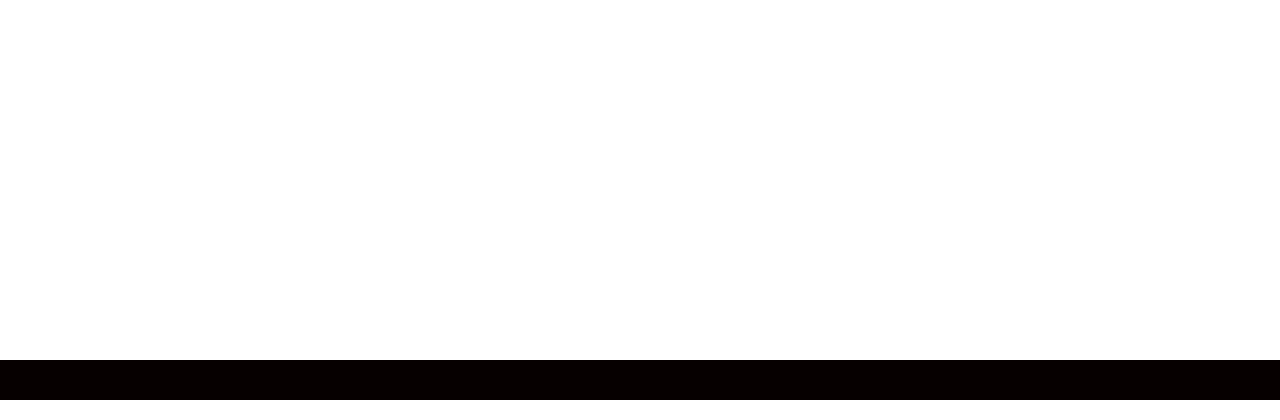
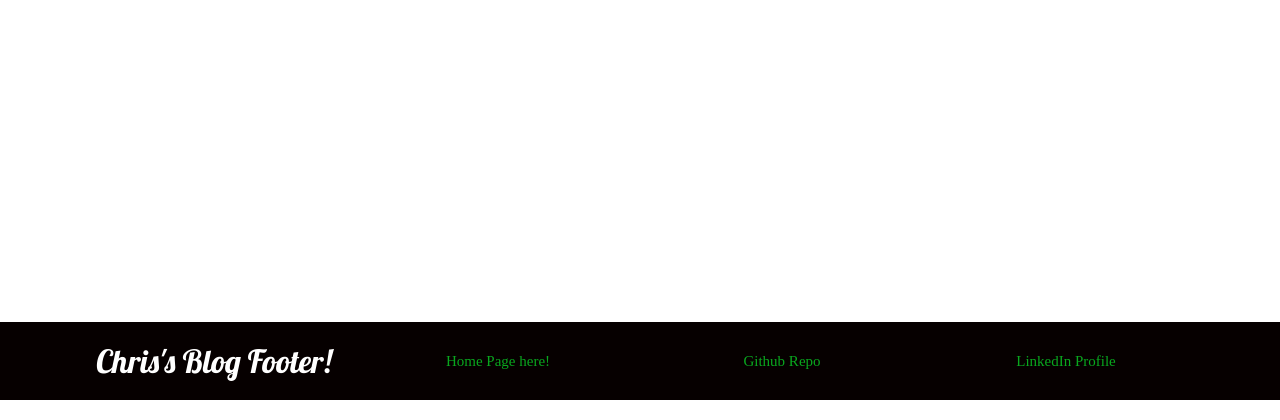
Before and after one commit to MagnusLightwod/projects-personal-25, a Django app: page /posts/ in a window 1280 px wide. Shown: the part 380-800 px from the top of the page. Run offline with Django 5.2, Linux system fonts and the light colour scheme; data that the repository does not hold is empty.

Commit message:
adjusted footer to be for all pages and not a django block, isntalled bootstrap v5

```diff
--- a/blog/templates/blog/base.html
+++ b/blog/templates/blog/base.html
@@ -11,13 +11,14 @@
         <link rel="stylesheet" href="https://cdn.jsdelivr.net/npm/bootstrap@5.3.3/dist/css/bootstrap.min.css" integrity="sha384-QWTKZyjpPEjISv5WaRU9OFeRpok6YctnYmDr5pNlyT2bRjXh0JMhjY6hW+ALEwIH" crossorigin="anonymous">
         <link rel="stylesheet" href="{% static 'css/blog.css' %}">
         <!-- Load in boot strap CSS frame work stuff -->
+         <!-- <link> is just for integrating files and stuff not elements, use <a> for the link below -->
     </head>
 
     <body>
         <header class="page-header">
             <div class="container">
                 <!-- Container auto centers -->
-                <h1><orange_title href="/"> My Django Girls Blog Project</a></h1>
+                <h1><a href="{% url 'post_list' %}"> My Django Girls Blog Project</a></h1>
             </div>
         </header>
 
@@ -34,8 +35,8 @@
             <div class="container">
                 <div class="row">
                     <div class="col">
-                        {% block footer %}
-                        {% endblock %}
+                        {% include 'blog/footer.html' %}
+
                     </div>
                 </div>
             </div>
--- a/blog/templates/blog/home.html
+++ b/blog/templates/blog/footer.html
@@ -1,13 +1,10 @@
 <!DOCTYPE html>
 
-{% extends 'blog/base.html' %}
 
-{% block footer %}
     <div class="footer-links">
-        <h2> Chris's Blog </h2>
-        <h3> <a href="{% url 'post_list' %}" > Posts here!</a></h3>
+        <h2> Chris's Blog Footer! </h2>
+        <h3> <a href="{% url 'post_list' %}" > Home Page here!</a></h3>
         <!-- target=_blank = open link in new tab -->
         <h3> <a href="https://github.com/MagnusLightwod/northeastern" target="_blank">Github Repo</a></h3>
         <h3> <a href="https://www.linkedin.com/in/christopher-alcantara-164874153/" target="_blank"> LinkedIn Profile</a></h3>
     </div>
-{% endblock %}
--- a/blog/urls.py
+++ b/blog/urls.py
@@ -3,7 +3,9 @@ from django.urls import path
 from . import views
 
 urlpatterns = [
-    path('', views.home, name='home'),
+    path('', views.post_list, name='post_list'),
+
+    path('', views.footer, name='footer'),
 
     # make a link to posts, it access the post_list page
     path('posts/', views.post_list, name='post_list'),
--- a/blog/views.py
+++ b/blog/views.py
@@ -15,6 +15,6 @@ def post_detail(request, pk):
     return render(request, 'blog/post_detail.html', {'post': post})
 
 
-def home(request):
+def footer(request):
     """Simple home page that links to the posts list."""
     return render(request, 'blog/home.html')
--- a/mysite/settings.py
+++ b/mysite/settings.py
@@ -39,6 +39,7 @@ INSTALLED_APPS = [
     'django.contrib.messages',
     'django.contrib.staticfiles',
     'blog',
+    'bootstrap5',
 ]
 
 MIDDLEWARE = [
```
